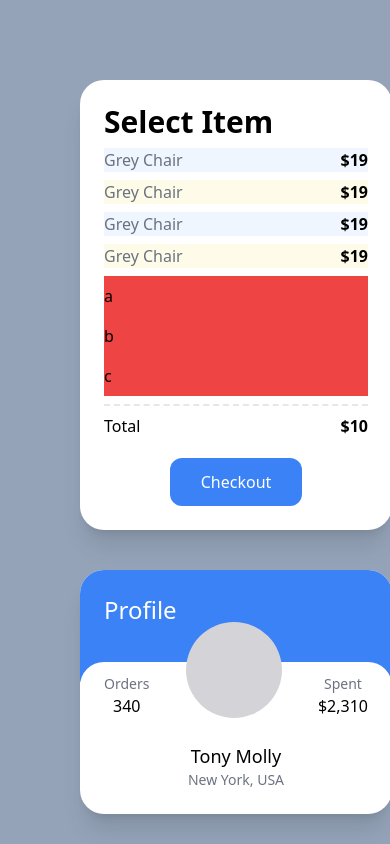
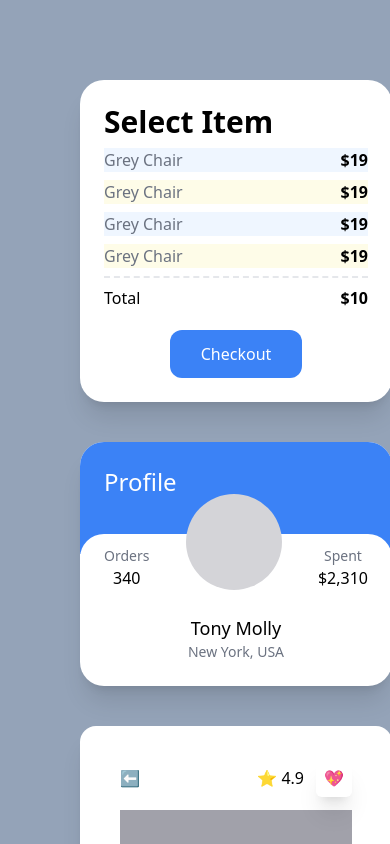
Before and after one commit to Rootjang92/carrot-market-clone, a Next.js app: page / in a window 390 px wide. Shown: the top 844 px of the page. Built offline with nearby package versions, Linux system fonts and the light colour scheme.

Commit message:
tailwind responsive modifier

```diff
--- a/pages/index.tsx
+++ b/pages/index.tsx
@@ -3,7 +3,7 @@
 const Home: NextPage = () => {
   return (
     <div className="grid min-h-screen gap-10 bg-slate-400 py-20 px-20">
-      <div className="rounded-3xl bg-white p-6 shadow-xl">
+      <div className="rounded-3xl bg-white p-6 shadow-xl sm:bg-red-400 md:bg-teal-400 lg:bg-indigo-400 xl:bg-yellow-400 2xl:bg-pink-400">
         <span className="text-3xl font-semibold">Select Item</span>
         <ul>
           {[1, 2, 3, 4].map((i) => (
@@ -14,13 +14,6 @@
               <span className="text-gray-500">Grey Chair</span>
               <span className="font-semibold">$19</span>
             </div>
-          ))}
-        </ul>
-        <ul>
-          {["a", "b", "c", ""].map((c, i) => (
-            <li className="bg-red-500 py-2 empty:hidden" key={i}>
-              {c}
-            </li>
           ))}
         </ul>
         <div className="mt-2 flex justify-between border-t-2 border-dashed pt-2">
```
